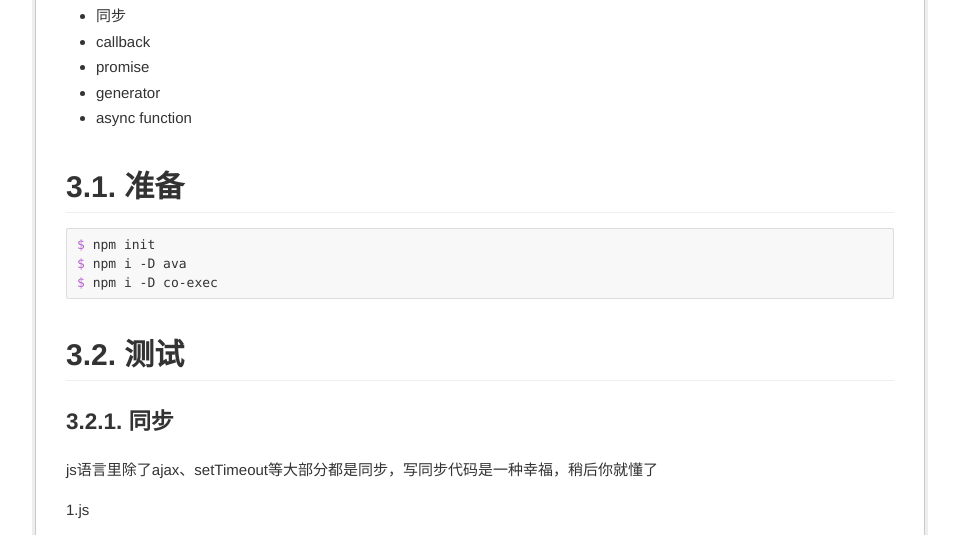
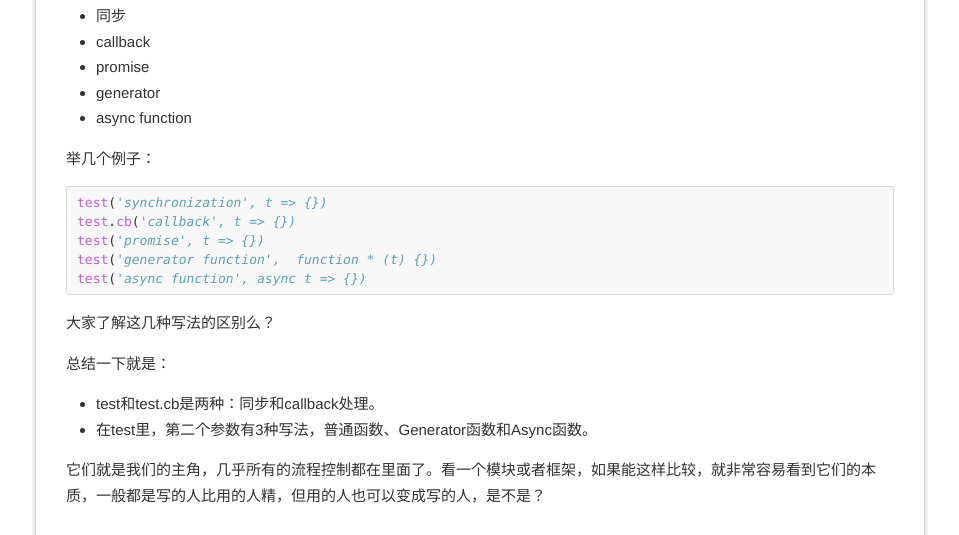
Before and after one commit to i5ting/asynchronous-flow-control, a plain HTML site: page README.html in a window 1280 px wide. Shown: the part 2351-2886 px from the top of the page, without its empty margins (288-1247 px from the left). Drawn offline with Linux system fonts and the light colour scheme.

Commit message:
Update 2016-07-18T12:47:57.443Z

```diff
--- a/README.html
+++ b/README.html
@@ -216,6 +216,24 @@
 <li>generator</li>
 <li>async function</li>
 </ul>
+
+<p>举几个例子：</p>
+<div class="highlight"><pre><span class="vg">test</span><span class="p">(</span><span class="c1">&#39;synchronization&#39;, t =&gt; {})</span>
+<span class="vg">test</span><span class="o">.</span><span class="vg">cb</span><span class="p">(</span><span class="c1">&#39;callback&#39;, t =&gt; {})</span>
+<span class="vg">test</span><span class="p">(</span><span class="c1">&#39;promise&#39;, t =&gt; {})</span>
+<span class="vg">test</span><span class="p">(</span><span class="c1">&#39;generator function&#39;,  function * (t) {})</span>
+<span class="vg">test</span><span class="p">(</span><span class="c1">&#39;async function&#39;, async t =&gt; {})</span>
+</pre></div>
+<p>大家了解这几种写法的区别么？</p>
+
+<p>总结一下就是：</p>
+
+<ul>
+<li>test和test.cb是两种：同步和callback处理。</li>
+<li>在test里，第二个参数有3种写法，普通函数、Generator函数和Async函数。</li>
+</ul>
+
+<p>它们就是我们的主角，几乎所有的流程控制都在里面了。看一个模块或者框架，如果能这样比较，就非常容易看到它们的本质，一般都是写的人比用的人精，但用的人也可以变成写的人，是不是？</p>
 
 <h2>准备</h2>
 <div class="highlight"><pre><span class="nv">$ </span>npm init
```
Also changed, not shown: index.html (+18 -0 lines).
